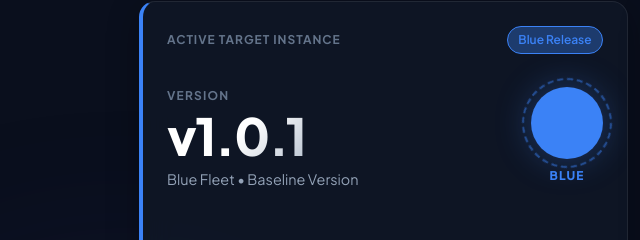
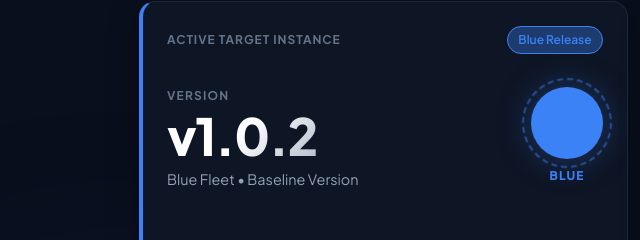
Before and after one commit to indikaimk/ecs-deployment-strategies, a website: page app/src/public/index.html in a window 1280 px wide. Shown: the part 156-396 px from the top of the page, 0-640 px from the left. Drawn offline with Linux system fonts and the light colour scheme; no server answers.

Commit message:
bump 1.0.2

```diff
--- a/app/src/public/index.html
+++ b/app/src/public/index.html
@@ -55,7 +55,7 @@
         <div class="hero-body">
           <div class="version-display">
             <span class="version-prefix">VERSION</span>
-            <h2 id="app-version" class="version-number">v1.0.1</h2>
+            <h2 id="app-version" class="version-number">v1.0.2</h2>
             <p id="release-title" class="version-desc">Blue Fleet &bull; Baseline Version</p>
           </div>
           <div class="color-visualizer">
```
